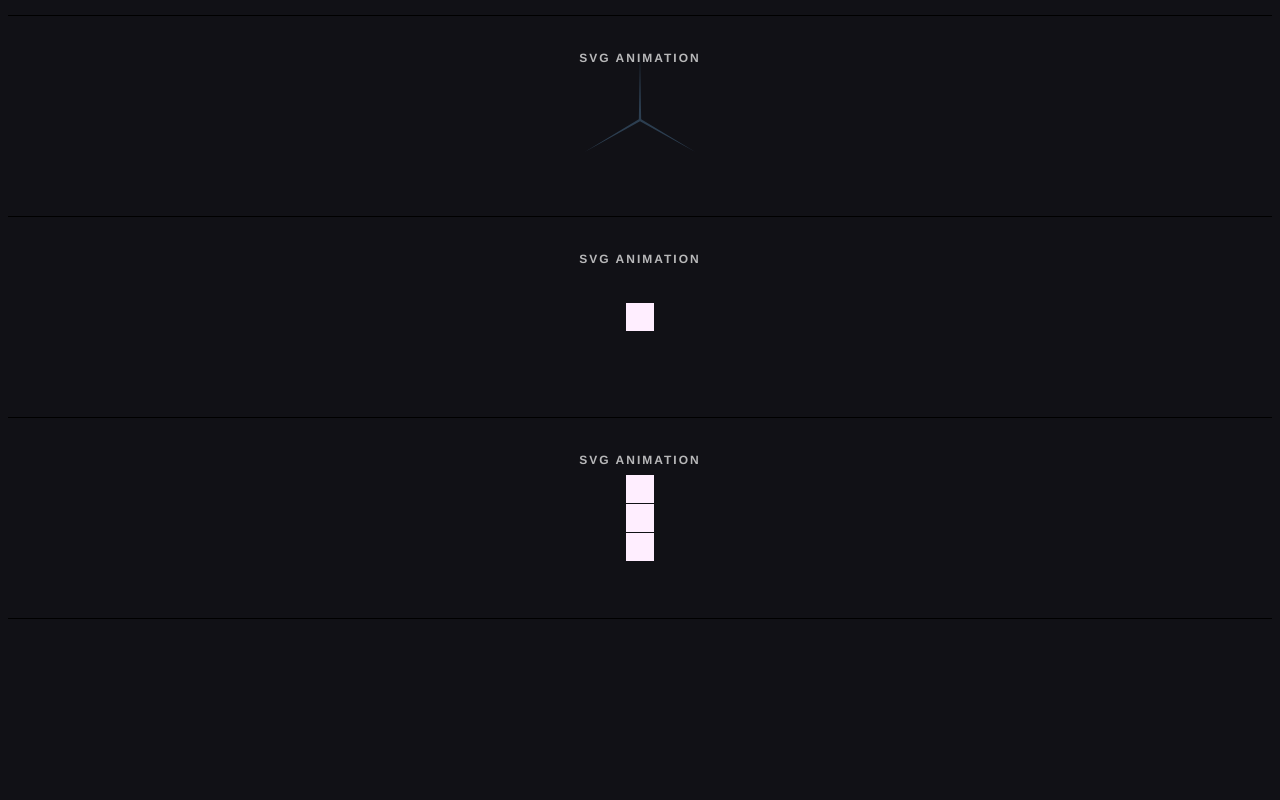
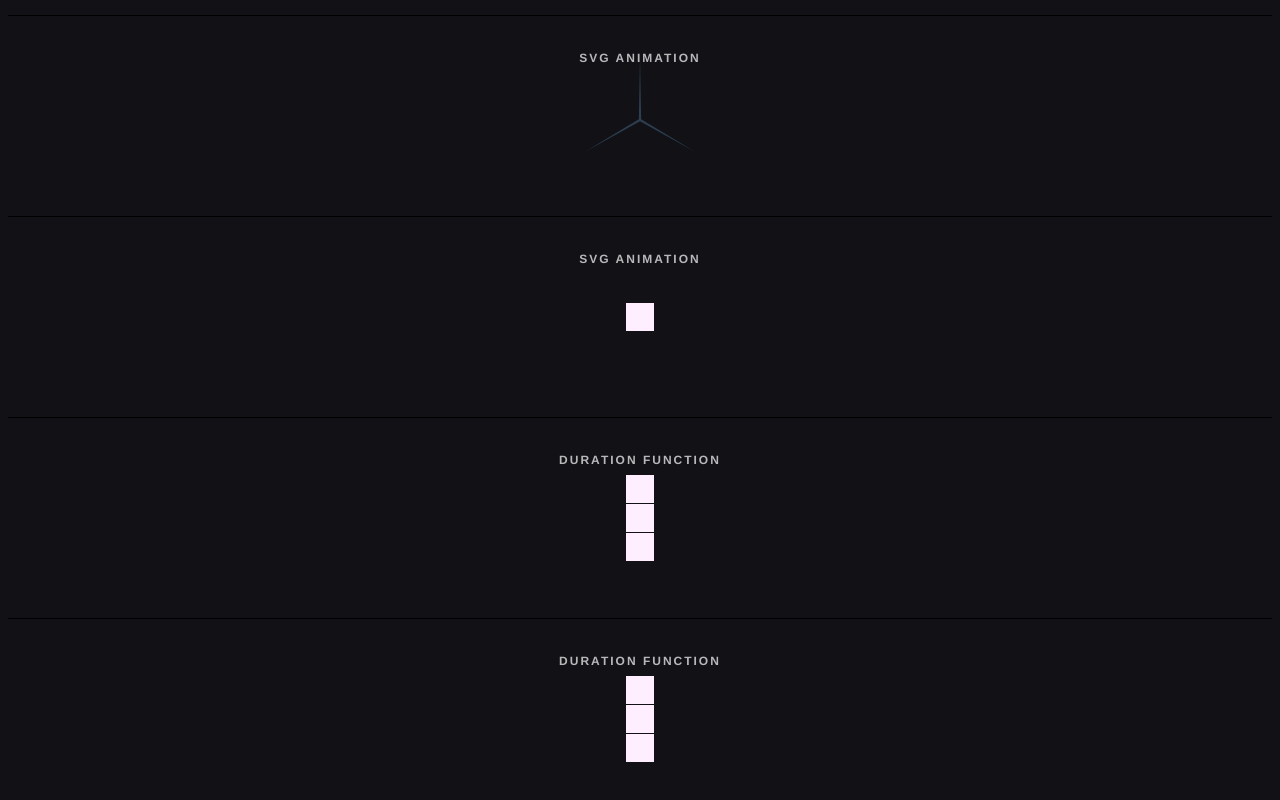
Before and after one commit to liuhann/vue-anime, a Vue app: page / in a window 1280 px wide. Shown: the part 796-1596 px from the top of the page. Before the commit the page ends 1423 px from the top, so only its background shows below. Built offline with nearby package versions, Linux system fonts and the light colour scheme.

Commit message:
add more examples n duration function support

```diff
--- a/demo/App.vue
+++ b/demo/App.vue
@@ -134,7 +134,7 @@
 		</div>
 
 		<div class="demo" @click="replay('demo7')">
-			<h3 class="demo-title">SVG ANIMATION</h3>
+			<h3 class="demo-title">DURATION FUNCTION</h3>
 			<vue-anime-group ref="demo7" :autoplay="false" direction="alternate" :loop="true" :animate-properties="{
 					translateX: 250,
 				}" :duration="(el, i, l) => {
@@ -143,6 +143,23 @@
 				<vue-anime v-for="index in [1,2,3]" :key="index" class="square"></vue-anime>
 			</vue-anime-group>
 		</div>
+
+		<div class="demo" @click="replay('demo8')">
+			<h3 class="demo-title">DURATION FUNCTION</h3>
+			<vue-anime-group ref="demo8" :autoplay="false" direction="alternate" :loop="true" :animate-properties="{
+					translateX: (el, i, l) => (l-i) * 100,
+					translateY: (el, i) => 50 + (-50 * i),
+					scale: (el, i, l) => (l - i) + .25,
+					rotate: (el, i, l) => this.random(-360, 360)
+				}" :duration="(el, i, l) => {
+					return this.random(800, 1600);
+				}" :delay="(el, i, l) => {
+					return this.random(0, 1000);
+				}">
+				<vue-anime v-for="index in [1,2,3]" :key="index" class="square"></vue-anime>
+			</vue-anime-group>
+		</div>
+
 	</div>
 </template>
 
@@ -169,7 +186,10 @@ export default {
   methods: {
   	replay(demo) {
   		this.$refs[demo].restart();
-    }
+    },
+  	random(min, max) {
+  		return Math.floor(Math.random() * (max - min + 1)) + min;
+		}
   }
 }
 </script>
--- a/src/anime-prop.js
+++ b/src/anime-prop.js
@@ -1,18 +1,20 @@
 export default {
 	duration: {
-		type: Number || Function,
-		default: 1000
+		type: [Number, Function],
+		default: function() {
+			return 1000
+		}
 	},
 	delay: {
-		type: Number || Function,
+		type: [Number, Function],
 		default: 0
 	},
 	easing: {
-		type: String || Array,
+		type: [String, Array],
 		default: 'easeOutElastic'
 	},
 	elasticity: {
-		type:Number || Function,
+		type: [Number, Function],
 		default: 500
 	},
 	direction: {
```
